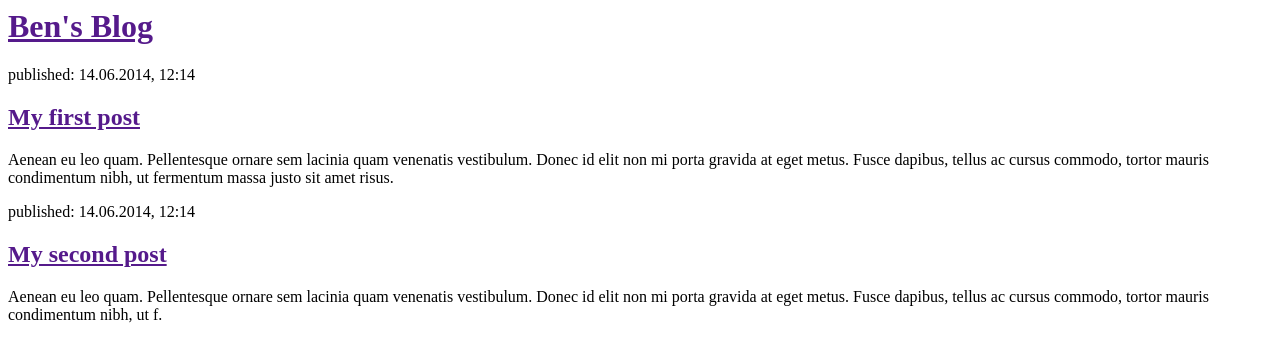
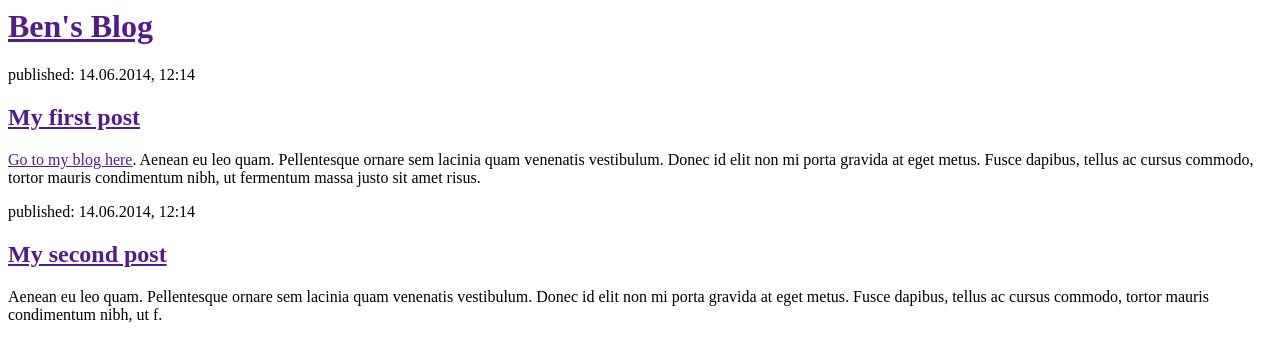
Before and after one commit to ben-starr/benjaminstarr, a Django app: page / in a window 1280 px wide. Shown: the top 362 px of the page. Run offline with Django 3.2, Linux system fonts and the light colour scheme.

Commit message:
Changed HTML again...

```diff
--- a/blog/templates/blog/post_list.html
+++ b/blog/templates/blog/post_list.html
@@ -10,7 +10,7 @@
         <div>
             <p>published: 14.06.2014, 12:14</p>
             <h2><a href="">My first post</a></h2>
-            <p>Aenean eu leo quam. Pellentesque ornare sem lacinia quam venenatis vestibulum. Donec id elit non mi porta gravida at eget metus. Fusce dapibus, tellus ac cursus commodo, tortor mauris condimentum nibh, ut fermentum massa justo sit amet risus.</p>
+            <p><a href="">Go to my blog here</a>. Aenean eu leo quam. Pellentesque ornare sem lacinia quam venenatis vestibulum. Donec id elit non mi porta gravida at eget metus. Fusce dapibus, tellus ac cursus commodo, tortor mauris condimentum nibh, ut fermentum massa justo sit amet risus.</p>
         </div>
 
         <div>
```
